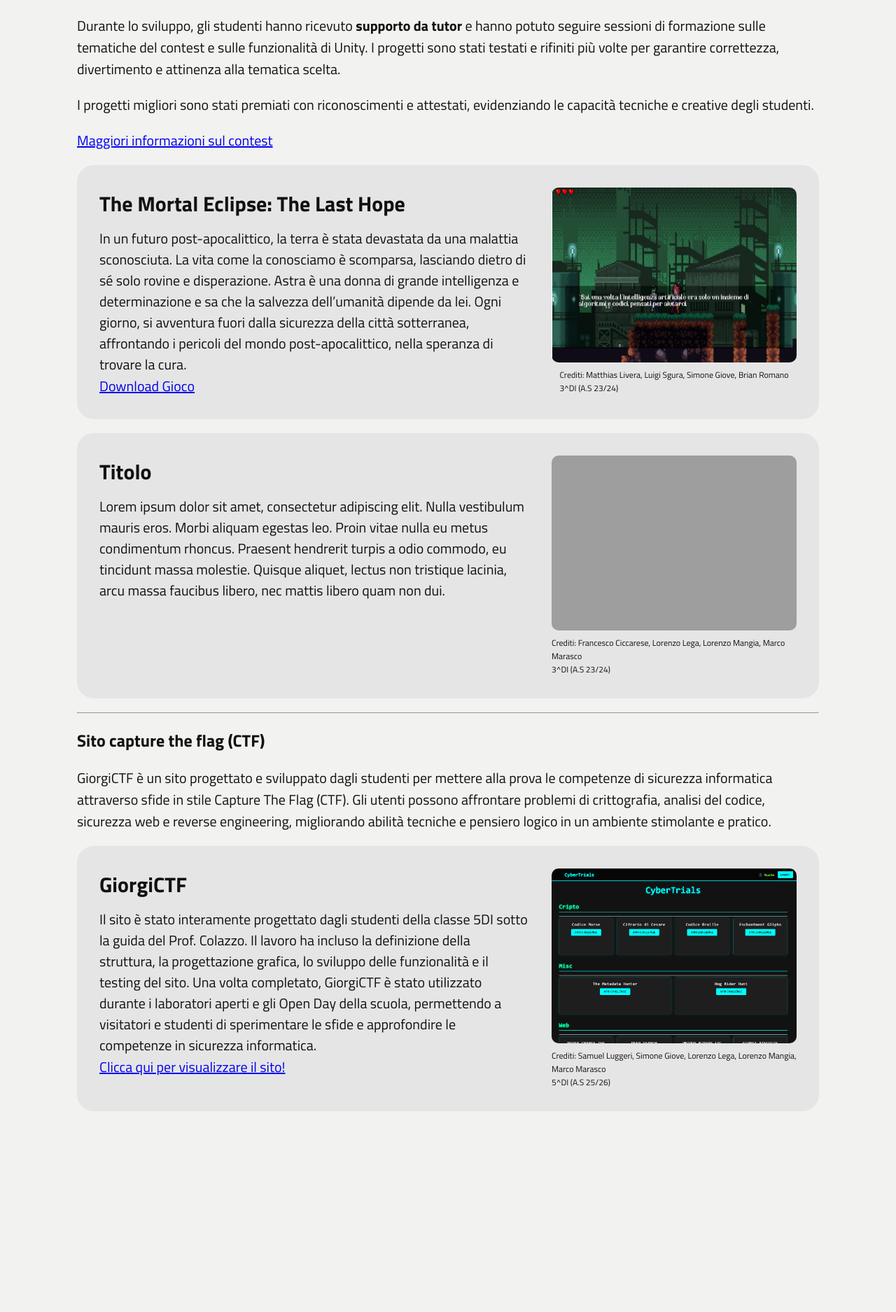
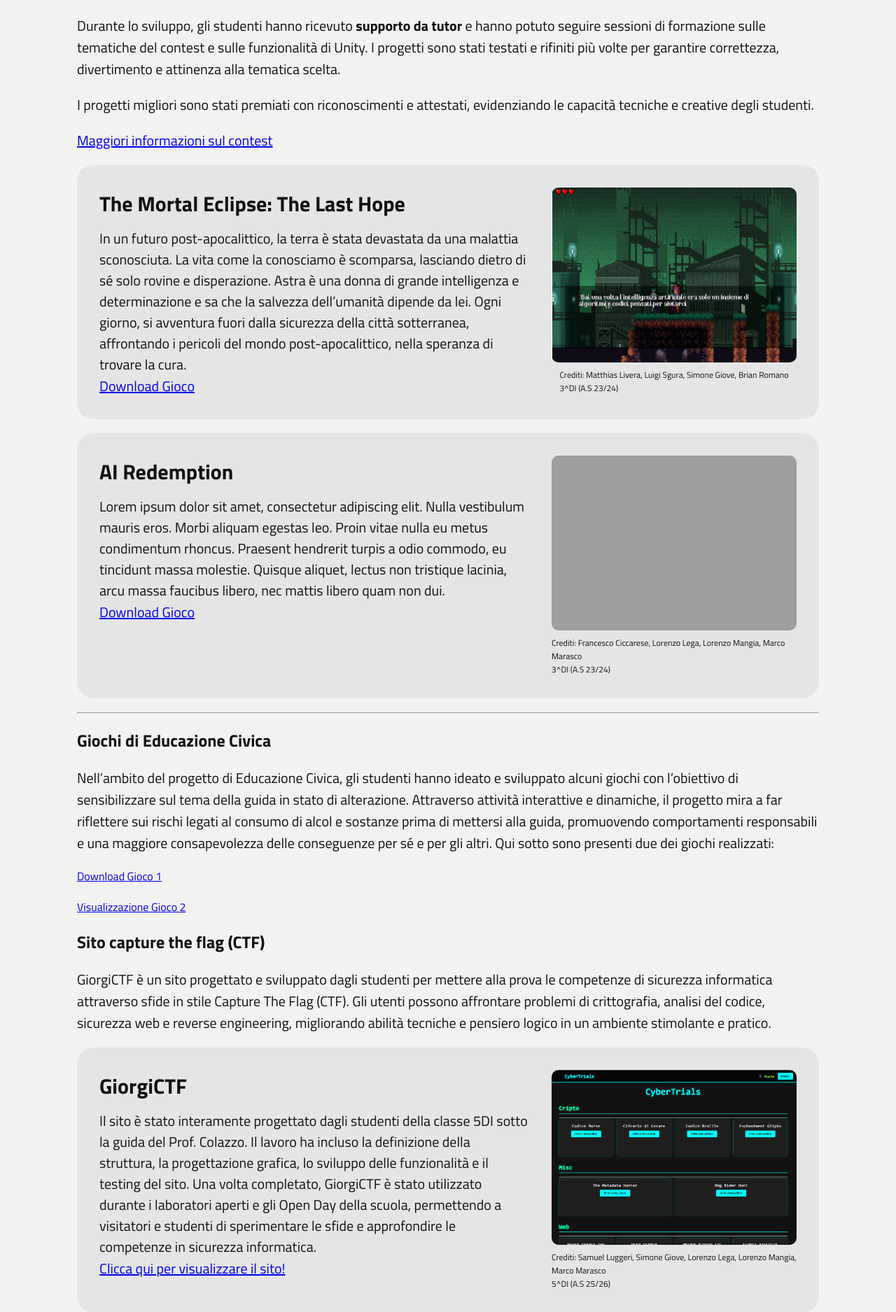
Before and after one commit to Lxree0/IT_DEPARTMENT, a Flask app: page /progetti in a window 1280 px wide. Shown: the part 763-2638 px from the top of the page at 70% size. Before the commit the page ends 2351 px from the top, so only its background shows below. Run offline with Flask 3, Linux system fonts and the light colour scheme; grey boxes are pictures that could not be loaded.

Commit message:
piccole modifiche

```diff
--- a/templates/progetti.html
+++ b/templates/progetti.html
@@ -90,7 +90,7 @@
                     nella
                     speranza di trovare la cura.
                 </p>
-                    <a href="https://octofl.itch.io/the-mortal-eclipse-the-last-hope">Download Gioco</a>
+                <a href="https://octofl.itch.io/the-mortal-eclipse-the-last-hope">Download Gioco</a>
             </div>
             <div class="image">
                 <img class="photo" src="{{ url_for('static', filename='images/mortalEclipse.png') }}"
@@ -110,7 +110,7 @@
 
         <article class="card">
             <div class="text">
-                <h2>Titolo</h2>
+                <h2>AI Redemption</h2>
                 <p>
                     Lorem ipsum dolor sit amet, consectetur adipiscing elit. Nulla vestibulum mauris eros.
                     Morbi aliquam egestas leo. Proin vitae nulla eu metus condimentum rhoncus.
@@ -118,6 +118,7 @@
                     Quisque aliquet, lectus non tristique lacinia, arcu massa faucibus libero,
                     nec mattis libero quam non dui.
                 </p>
+                <a href="https://lxr3nz07.itch.io/ai-redemption">Download Gioco</a>
             </div>
             <div class="image">
                 <img class="photo" src="{{ url_for('static', filename='images/aiRedemption.png') }}"
@@ -130,6 +131,26 @@
             </div>
         </article>
         <hr>
+
+        <!-- GIOCHI EDUCAZIONE CIVICA -->
+
+        <h2>Giochi di Educazione Civica</h2>
+        <p>
+            Nell’ambito del progetto di Educazione Civica, gli studenti hanno ideato e sviluppato alcuni giochi con
+            l’obiettivo di sensibilizzare sul tema della guida in stato di alterazione.
+
+            Attraverso attività interattive e dinamiche, il progetto mira a far riflettere sui rischi legati al consumo
+            di alcol e sostanze prima di mettersi alla guida, promuovendo comportamenti responsabili e una maggiore
+            consapevolezza delle conseguenze per sé e per gli altri.
+
+            Qui sotto sono presenti due dei giochi realizzati:
+        </p>
+        <a href="https://octofl.itch.io/clear-vision-clear-roads">Download Gioco 1</a>
+        <a href="https://sam782.itch.io/unviaggiocontroilvizio">Visualizzazione Gioco 2</a>
+
+
+        <!-- SITO CTF -->
+
         <h2>Sito capture the flag (CTF)</h2>
         <p>
             GiorgiCTF è un sito progettato e sviluppato dagli studenti per mettere alla prova le competenze di
@@ -152,7 +173,7 @@
                 <a href="https://giorgictf.it">Clicca qui per visualizzare il sito!</a>
             </div>
             <div class="image">
-                <img class="photo" src="{{ url_for('static', filename='images/giorgiCTF.png') }}" alt="Mortal Eclipse">
+                <img class="photo" src="{{ url_for('static', filename='images/giorgiCTF.png') }}" alt="GiorgiCTF">
 
                 <span class="credits">Crediti: Samuel Luggeri, Simone Giove, Lorenzo Lega, Lorenzo Mangia, Marco Marasco
                     <br> 5^DI (A.S 25/26)
```
